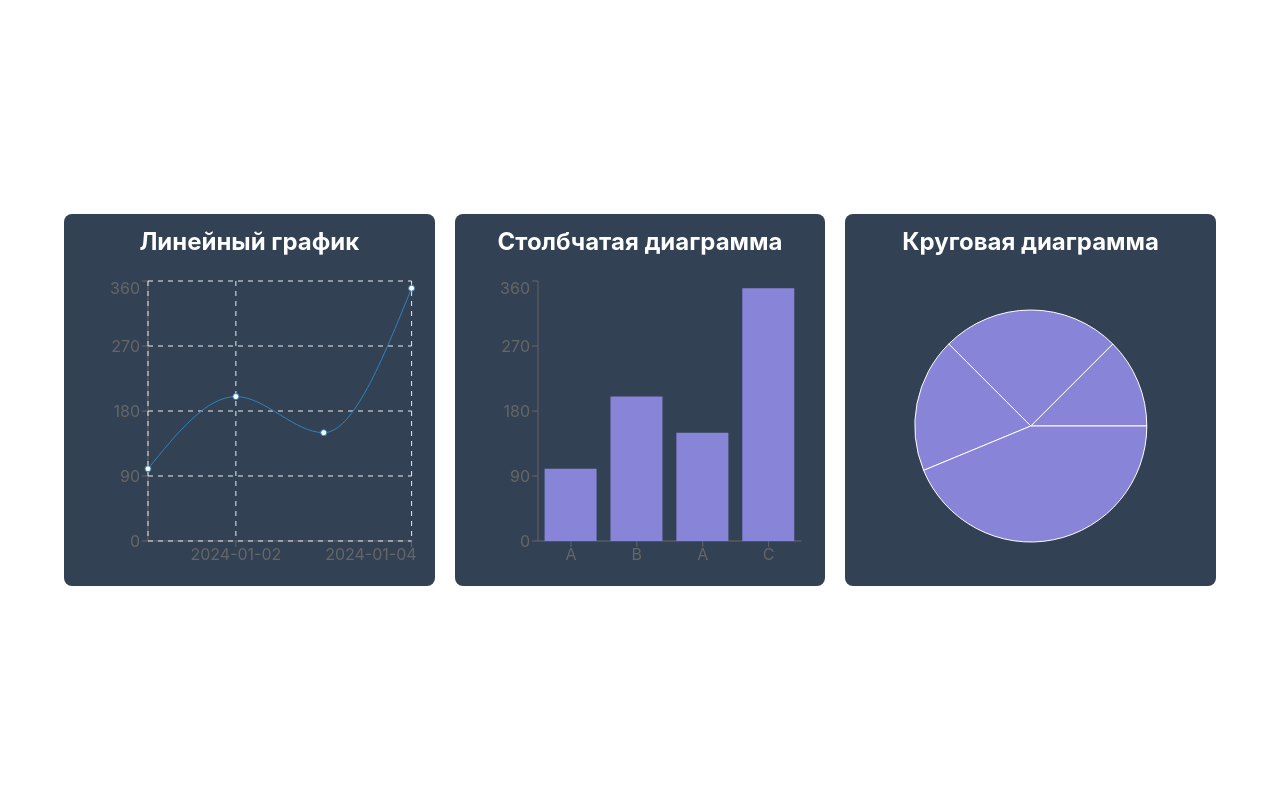
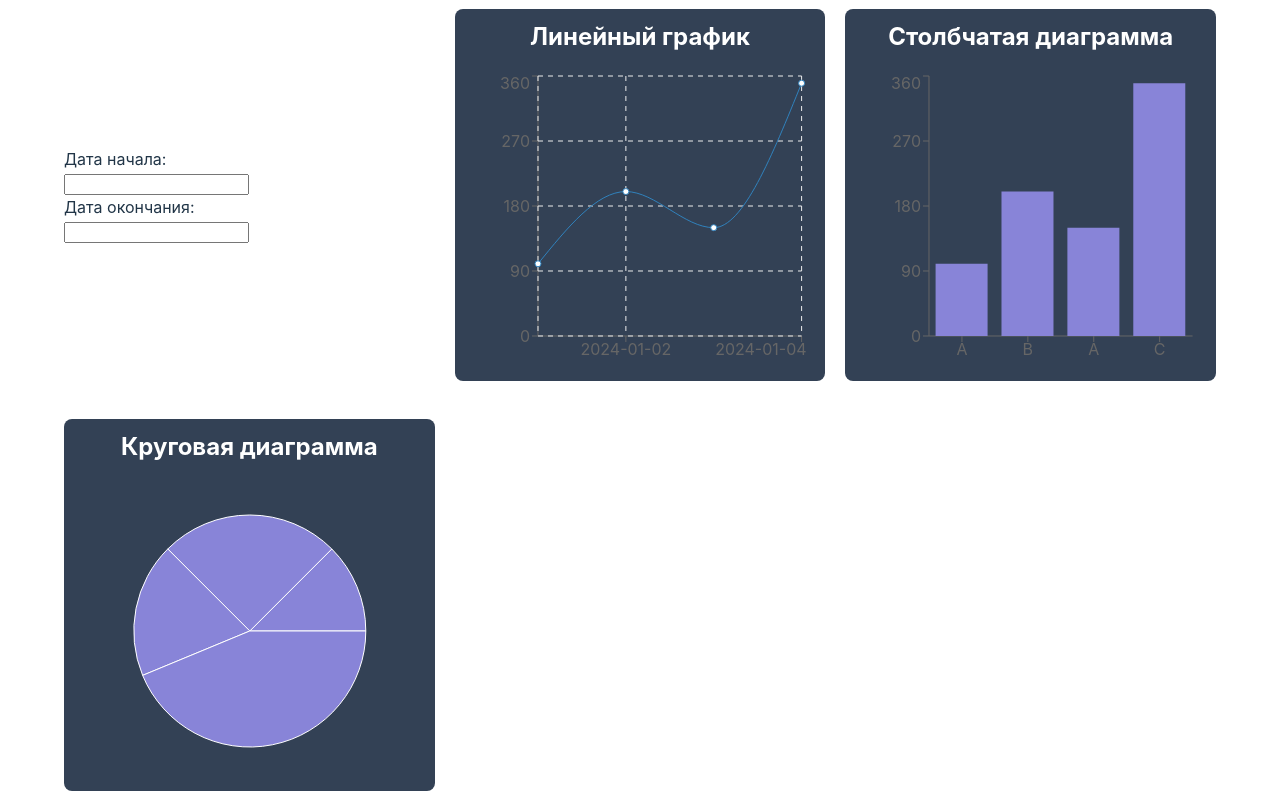
Before and after one commit to timuritodev/test-rmh, a React (Vite) app: page / in a window 1280 px wide. Built offline with nearby package versions, Linux system fonts and the light colour scheme.

Commit message:
added date-picker

```diff
--- a/package.json
+++ b/package.json
@@ -11,6 +11,7 @@
   },
   "dependencies": {
     "react": "^18.3.1",
+    "react-datepicker": "^7.5.0",
     "react-dom": "^18.3.1",
     "recharts": "^2.15.0"
   },
--- a/src/App.tsx
+++ b/src/App.tsx
@@ -1,30 +1,49 @@
 import './App.css';
 import mockData from './constants/mockData.json';
+import { useState } from 'react';
+import { useChartWidth } from './hooks/useChartWidth';
+import { useResize } from './hooks/useResize';
 import { BarChartComponent } from './components/charts/bar/BarChart';
 import { LineChartComponent } from './components/charts/line/LineChart';
-import PieChartComponent from './components/charts/pie/PieChart';
-import { useChartWidth } from './hooks/useChartWidth';
-import { useResize } from './hooks/useResize';
+import { PieChartComponent } from './components/charts/pie/PieChart';
+import { DateFilter } from './components/filter/DateFilter';
 
-const App: React.FC = () => {
+const App = () => {
   const chartWidth = useChartWidth();
   const pageWidth = useResize();
 
   const width = pageWidth > 1024 ? chartWidth : pageWidth * 0.9;
 
+  const [startDate, setStartDate] = useState<Date | null>(null);
+  const [endDate, setEndDate] = useState<Date | null>(null);
+
+  const filteredData = mockData.filter((item) => {
+    const itemDate = new Date(item.date);
+    return (
+      (!startDate || itemDate >= startDate) &&
+      (!endDate || itemDate <= endDate)
+    );
+  });
+
   return (
     <div className="app_container">
+      <DateFilter
+        startDate={startDate}
+        endDate={endDate}
+        onStartDateChange={setStartDate}
+        onEndDateChange={setEndDate}
+      />
       <div className="chart_container">
         <h3 className="chart_title">Линейный график</h3>
-        <LineChartComponent data={mockData} width={width} height={300} />
+        <LineChartComponent data={filteredData} width={width} height={300} />
       </div>
       <div className="chart_container">
         <h3 className="chart_title">Столбчатая диаграмма</h3>
-        <BarChartComponent data={mockData} width={width} height={300} />
+        <BarChartComponent data={filteredData} width={width} height={300} />
       </div>
       <div className="chart_container">
         <h3 className="chart_title">Круговая диаграмма</h3>
-        <PieChartComponent data={mockData} width={width} height={300} />
+        <PieChartComponent data={filteredData} width={width} height={300} />
       </div>
     </div>
   );
--- a/src/components/charts/bar/BarChart.tsx
+++ b/src/components/charts/bar/BarChart.tsx
@@ -1,5 +1,6 @@
 import { BarChart, Bar, XAxis, YAxis } from 'recharts';
 import { DataPoint } from '../../../types/data.types';
+import { FC } from 'react';
 
 interface BarChartProps {
     data: DataPoint[];
@@ -7,7 +8,7 @@ interface BarChartProps {
     height: number;
 }
 
-export const BarChartComponent: React.FC<BarChartProps> = ({ data, width, height }) => (
+export const BarChartComponent: FC<BarChartProps> = ({ data, width, height }) => (
     <BarChart width={width} height={height} data={data}>
         <XAxis dataKey="category" />
         <YAxis />
--- a/src/components/charts/line/LineChart.tsx
+++ b/src/components/charts/line/LineChart.tsx
@@ -1,5 +1,6 @@
 import { LineChart, Line, CartesianGrid, XAxis, YAxis } from 'recharts';
 import { DataPoint } from '../../../types/data.types';
+import { FC } from 'react';
 
 interface LineChartProps {
     data: DataPoint[];
@@ -7,7 +8,7 @@ interface LineChartProps {
     height: number;
 }
 
-export const LineChartComponent: React.FC<LineChartProps> = ({ data, width, height }) => (
+export const LineChartComponent: FC<LineChartProps> = ({ data, width, height }) => (
     <LineChart width={width} height={height} data={data}>
         <XAxis dataKey="date" />
         <YAxis />
--- a/src/components/charts/pie/PieChart.tsx
+++ b/src/components/charts/pie/PieChart.tsx
@@ -1,5 +1,6 @@
 import { PieChart, Pie, Tooltip } from 'recharts';
 import { DataPoint } from '../../../types/data.types';
+import { FC } from 'react';
 
 interface PieChartProps {
     data: DataPoint[];
@@ -7,7 +8,7 @@ interface PieChartProps {
     height: number;
 }
 
-const PieChartComponent: React.FC<PieChartProps> = ({ data, width, height }) => {
+export const PieChartComponent: FC<PieChartProps> = ({ data, width, height }) => {
     return (
         <PieChart width={width} height={height}>
             <Pie data={data} dataKey="value" fill="#8884d8" />
@@ -16,6 +17,4 @@ const PieChartComponent: React.FC<PieChartProps> = ({ data, width, height }) =>
     );
 };
 
-export default PieChartComponent;
-
 // добавить сюда диаграмму со складыванием всех категорий
--- /dev/null
+++ b/src/components/filter/DateFilter.css
@@ -0,0 +1,4 @@
+.filter_container {
+    display: flex;
+    flex-direction: column;
+}
--- /dev/null
+++ b/src/components/filter/DateFilter.tsx
@@ -0,0 +1,35 @@
+import './DateFilter.css';
+import "react-datepicker/dist/react-datepicker.css";
+import DatePicker from "react-datepicker";
+import { FC } from 'react';
+
+interface DateFilterProps {
+    startDate: Date | null;
+    endDate: Date | null;
+    onStartDateChange: (date: Date | null) => void;
+    onEndDateChange: (date: Date | null) => void;
+}
+
+export const DateFilter: FC<DateFilterProps> = ({
+    startDate,
+    endDate,
+    onStartDateChange,
+    onEndDateChange,
+}) => {
+    return (
+        <div className="filter_container">
+            <label>Дата начала:</label>
+            <DatePicker
+                selected={startDate}
+                onChange={onStartDateChange}
+                dateFormat="yyyy-MM-dd"
+            />
+            <label>Дата окончания:</label>
+            <DatePicker
+                selected={endDate}
+                onChange={onEndDateChange}
+                dateFormat="yyyy-MM-dd"
+            />
+        </div>
+    );
+};
```
Also changed, not shown: 1 other file (tests, documents, lock files or other folders).
